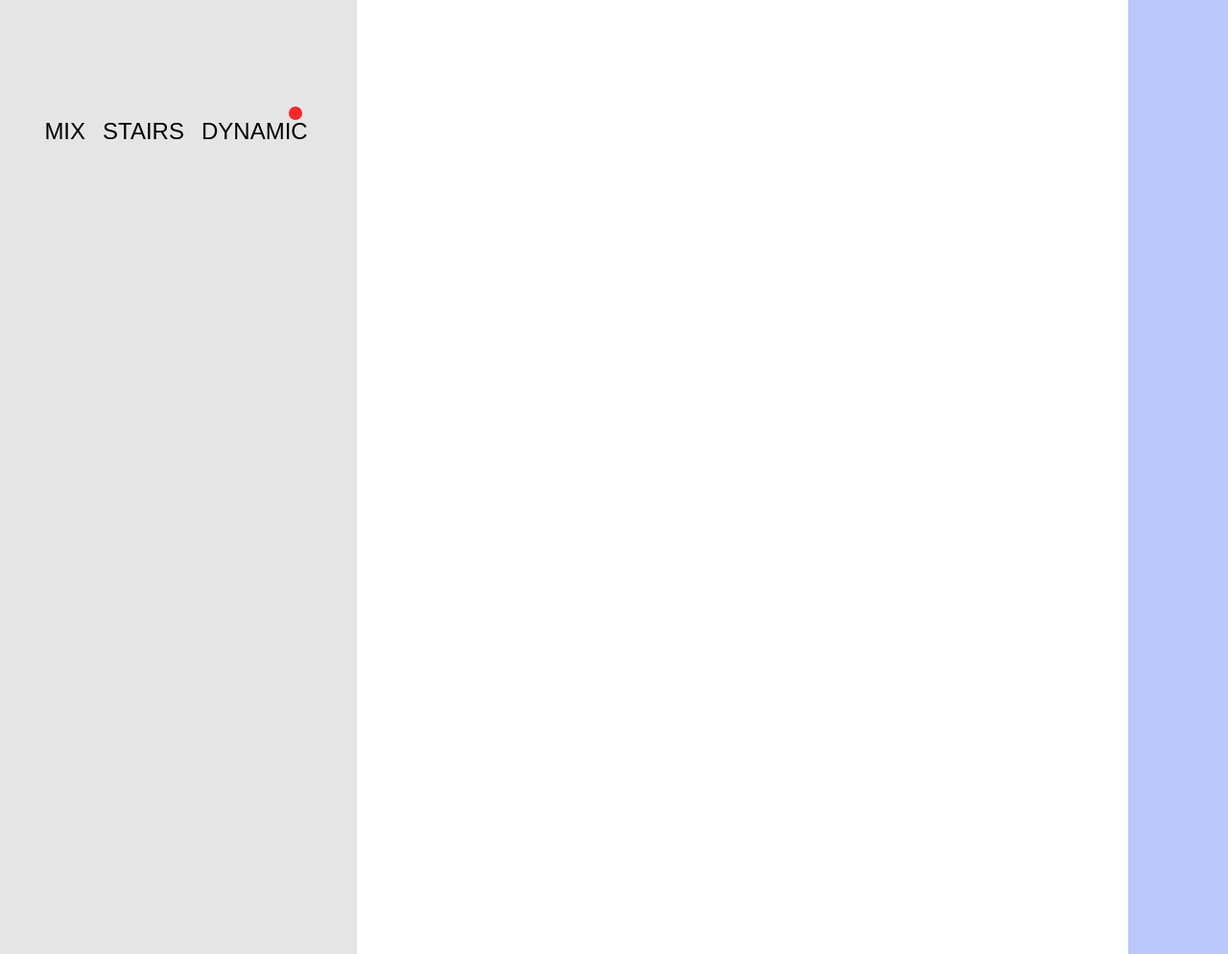
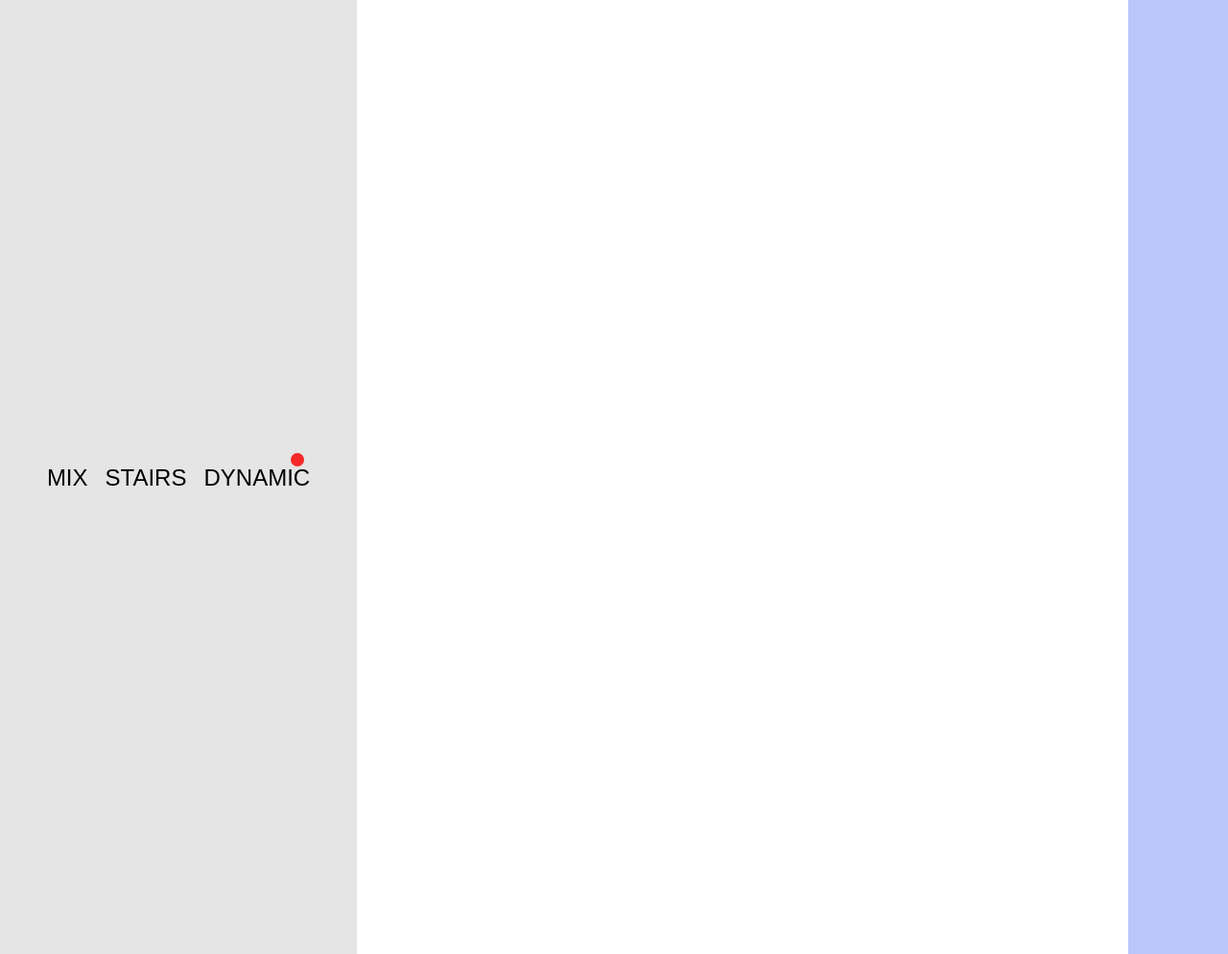
Before and after one commit to eido321/web-and-cloud, a PHP site: page /exercises/ex3/layout3.html in a window 1280 px wide. Shown: the part 123-1117 px from the top of the page at 96% size. Run offline with PHP 8.4, Linux system fonts and the light colour scheme; some web fonts are replaced.

Commit message:
ex3 v7 failure
fixing the mobile issues

```diff
--- a/dev_68/exercises/ex3/css/style.css
+++ b/dev_68/exercises/ex3/css/style.css
@@ -403,18 +408,20 @@
 } */
 
 #layout3_page{
-    max-width: 100%;
-    max-height: 100%;
-    margin: 0 auto;
     display: flex;
+    position: relative;
+
 }
 
 #wrapper{
-    max-width: 100%;
-    max-height: 100%;
+    width: 100%;
     margin: 0 auto;
     display: flex;
     flex-wrap: wrap;
+    gap: 132px;
+    position: relative;
+    margin-left: 66px;
+
 }
 
 #red_dot3 {
@@ -454,20 +462,21 @@
     background-color: #E5E5E5;
     display: flex;
     position: relative;
+    justify-content: center;
 }
 
 #layout3_side_left nav {
-    position: absolute;
-    left: 38px;
-    top: 123px;
+    display: flex;
+    position: relative;
+    top: 0px;
 }
 
 #above_footer {
     background-color: #EBEF18;
     display: flex;
+    position: relative;
     width: 100%;
     height: 463px;
-    bottom: 41px;
 }
 
 #footer_layout3 {
--- a/dev_68/exercises/ex3/js/script.js
+++ b/dev_68/exercises/ex3/js/script.js
@@ -1,12 +1,12 @@
-let size = 80
+
+let size = 80;
 let delayActive = false;
 let selectedCards = [];
-
 class Box {
     constructor() {
         this.width = `${size}px`;
         this.height = `${size}px`;
-        size += 20;
+        size += 20;               //screen limit 960px
         console.log("created");
     }
     getWidth() {
@@ -16,15 +16,14 @@
         return this.height;
     }
 }
-
 (() => {
-    let clickBox = document.querySelector('#layout3_box');
-    clickBox.addEventListener("click", () => { boxClick() });
+    let clickBox = $("#layout3_box");
+    clickBox.on("click", () => { boxClick() });
 })();
-
 let match = function () {
     if (selectedCards.length == 2) {
-        let boxes = document.querySelectorAll(".box");
+        //let boxes = document.querySelectorAll(".box");
+        let boxes = $(".box");
         for (let i = 0; i < boxes.length; i++) {
             boxes[i].style.pointerEvents = "none";
         }
@@ -51,12 +50,10 @@
                     boxes[i].style.pointerEvents = "";
                 }
             }, 1000);
-
             delayActive = false;
         }
     }
 };
-
 let boxClick = function () {
     for (let i = 0; i < 3; i++) {
         let divObj = document.createElement("div");
@@ -64,19 +61,17 @@
         let b = new Box();
         divObj.style.width = b.getWidth();
         divObj.style.height = b.getHeight();
-        divObj.style.backgroundColor = "black";
-        divObj.style.display = "flex";
-        divObj.style.position = "relative";
-        divObj.style.margin = "64px 115px 115px 64px"
+    // divObj.style.backgroundColor = "black";
+    // divObj.style.display = "flex";
+    // divObj.style.position = "relative";
+    // divObj.style.gap = "100";
+    // divObj.style.justifyContent = "center";
+    // divObj.style.alignItems = "center";
+    // divObj.style.fontSize = "64px";
+    // divObj.style.userSelect = "none";
     const randomLetter = String.fromCharCode(65 + Math.floor(Math.random() * 26));
     divObj.innerHTML = `${randomLetter}`;
-        divObj.style.justifyContent = "center";
-        divObj.style.alignItems = "center";
-        divObj.style.fontSize = "64px";
-        divObj.style.userSelect = "none";
-        divObj.addEventListener("dragstart", (event) => {
-            event.preventDefault(); // Prevent dragging
-        }); if (!delayActive) {
+    if (!delayActive) {
         divObj.addEventListener("click", () => {
             divObj.style.pointerEvents = "none";
             divObj.style.color = "white";
@@ -84,7 +79,16 @@
             match();
         });
     }
-        let wrapperObj = document.getElementById("wrapper");
-        wrapperObj.appendChild(divObj);
+    let wrapperObj = $("#wrapper");
+    wrapperObj.append(divObj);
+    $('.box').css({
+        "background-color": "black",
+        "display": "flex",
+        "position": "relative",
+        "justify-content": "center",
+        "align-items": "center",
+        "font-size": "64px",
+        "user-select": "none",
+    })
 }
 };
--- a/dev_68/exercises/ex3/layout3.html
+++ b/dev_68/exercises/ex3/layout3.html
@@ -1,5 +1,6 @@
 <!DOCTYPE html>
 <html>
+
 <head>
     <meta charset="UTF-8">
     <meta name="viewport" content="width=device-width, initial-scale=1">
@@ -7,9 +8,13 @@
     <link rel="preconnect" href="https://fonts.googleapis.com">
     <link rel="preconnect" href="https://fonts.gstatic.com" crossorigin>
     <link href="https://fonts.googleapis.com/css2?family=Amiko&display=swap" rel="stylesheet">
+    <script src="https://cdnjs.cloudflare.com/ajax/libs/jquery/3.6.4/jquery.min.js"
+        integrity="sha512-pumBsjNRGGqkPzKHndZMaAG+bir374sORyzM3uulLV14lN5LyykqNk8eEeUlUkB3U0M4FApyaHraT65ihJhDpQ=="
+        crossorigin="anonymous" referrerpolicy="no-referrer"></script>
     <link rel="icon" href="images/favi.ico">
     <title>ex 3</title>
 </head>
+
 <body>
     <header>
         <div id="layout3_box"></div>
@@ -33,6 +38,8 @@
     <section id="above_footer"></section>
     <footer id="footer_layout3">
     </footer>
+
+    <script src="js/script.js"></script>
+
 </body>
-<script src="js/script.js"></script>
 </html>
```
Also changed, not shown: other parts of dev_68/exercises/ex3/css/style.css (+22 -11 lines). Lines whose indentation alone changed are shown as unchanged.
